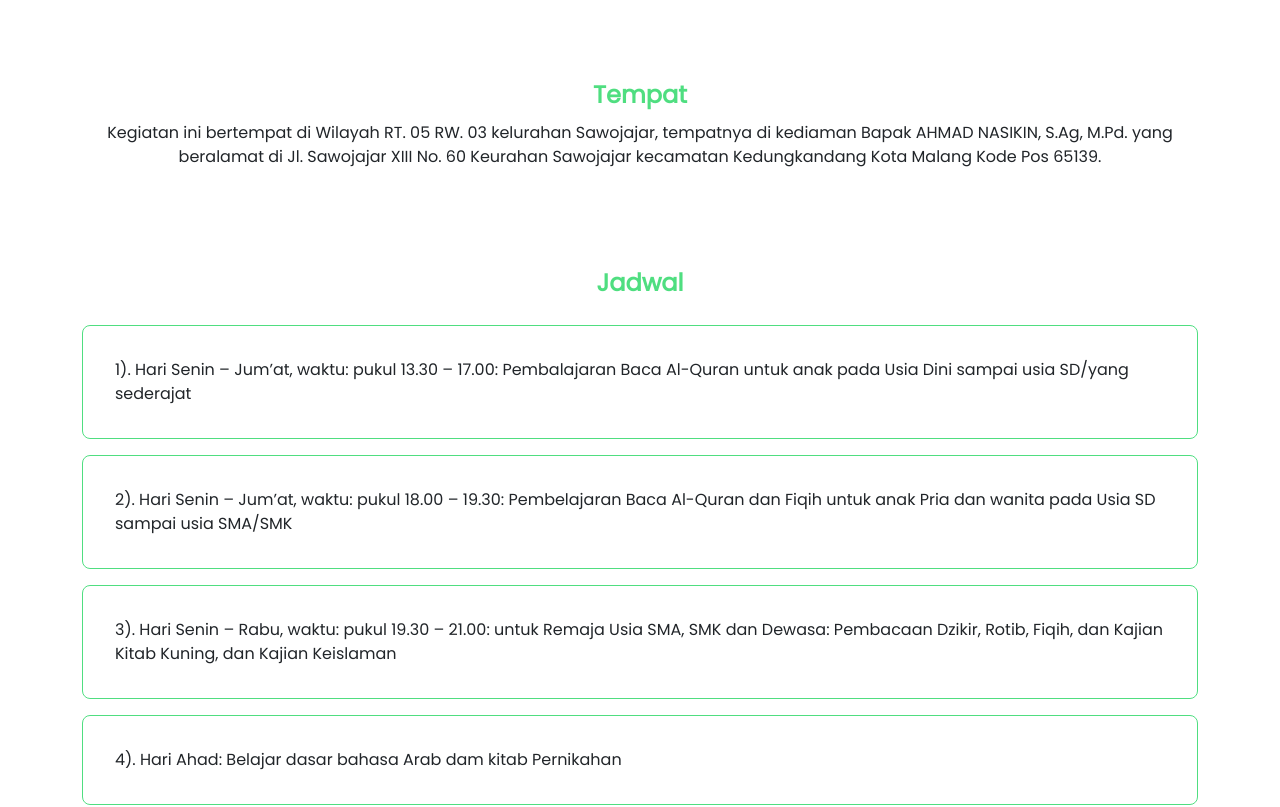
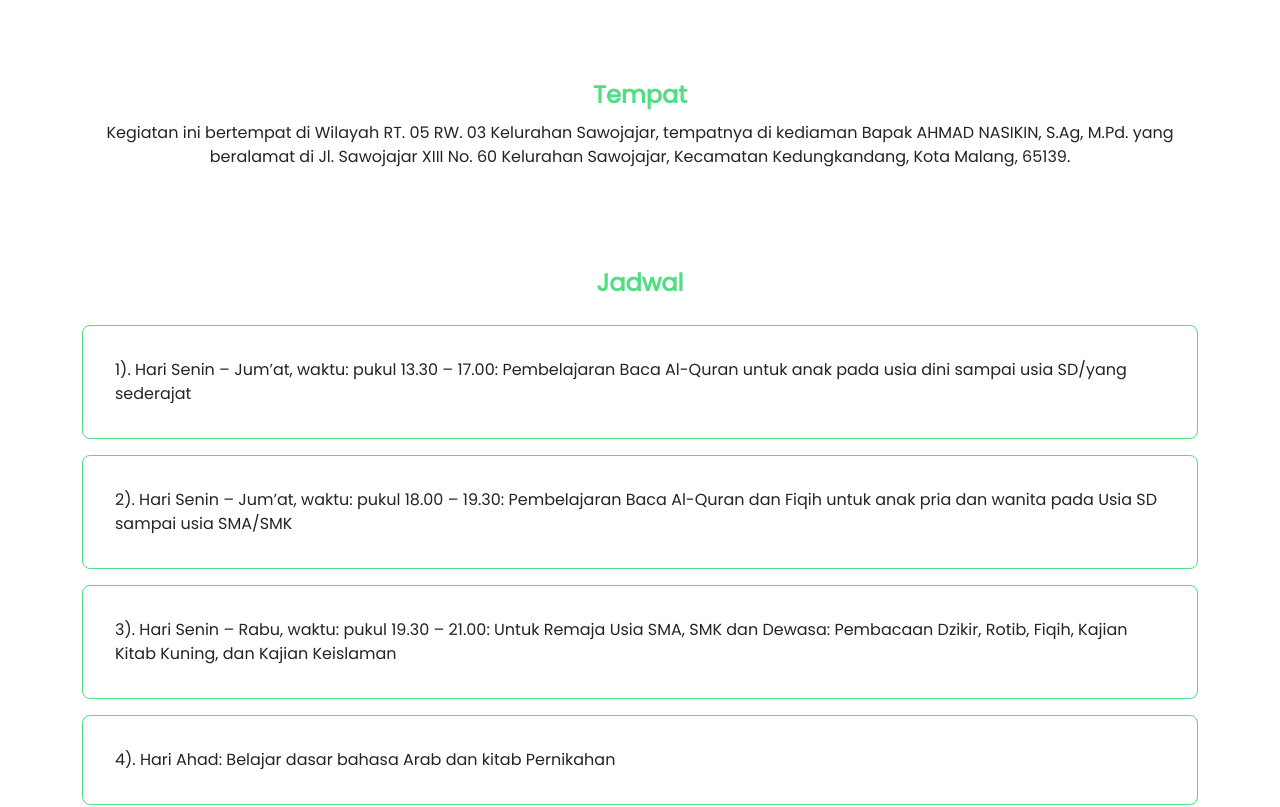
Before and after one commit to Dystianen/Dystianen.github.io, a plain HTML site: page jadwal.html in a window 1280 px wide. Shown: the part 447-1254 px from the top of the page. Drawn offline with nearby package versions, Linux system fonts and the light colour scheme.

Commit message:
Fix Typo Wording

```diff
--- a/jadwal.html
+++ b/jadwal.html
@@ -86,25 +86,25 @@
 
     <div class="visi">
         <h3 class="title-vm" data-aos="zoom-in">Tempat</h3>
-        <p data-aos="zoom-in">Kegiatan ini bertempat di Wilayah RT. 05 RW. 03 kelurahan Sawojajar, tempatnya di kediaman Bapak AHMAD
-            NASIKIN, S.Ag, M.Pd. yang beralamat di Jl. Sawojajar XIII No. 60 Keurahan Sawojajar kecamatan Kedungkandang
-            Kota Malang Kode Pos 65139.</p>
+        <p data-aos="zoom-in">Kegiatan ini bertempat di Wilayah RT. 05 RW. 03 Kelurahan Sawojajar, tempatnya di kediaman Bapak AHMAD
+            NASIKIN, S.Ag, M.Pd. yang beralamat di Jl. Sawojajar XIII No. 60 Kelurahan Sawojajar, Kecamatan Kedungkandang,
+            Kota Malang, 65139.</p>
     </div>
 
     <div class="misi" data-aos="zoom-in">
         <h3 class="title-vm text-center" data-aos="zoom-in">Jadwal</h3>
         <div class="border-jadwal" data-aos="fade-up">
-            <p>1). Hari Senin – Jum’at, waktu: pukul 13.30 – 17.00: Pembalajaran Baca Al-Quran untuk anak pada Usia Dini
+            <p>1). Hari Senin – Jum’at, waktu: pukul 13.30 – 17.00: Pembelajaran Baca Al-Quran untuk anak pada usia dini
                 sampai usia SD/yang sederajat</p>
         </div>
         <div class="border-jadwal" data-aos="fade-up">
-            <p>2). Hari Senin – Jum’at, waktu: pukul 18.00 – 19.30: Pembelajaran Baca Al-Quran dan Fiqih untuk anak Pria dan wanita pada  Usia SD sampai usia SMA/SMK</p>
+            <p>2). Hari Senin – Jum’at, waktu: pukul 18.00 – 19.30: Pembelajaran Baca Al-Quran dan Fiqih untuk anak pria dan wanita pada  Usia SD sampai usia SMA/SMK</p>
         </div>
         <div class="border-jadwal" data-aos="fade-up">
-            <p>3). Hari Senin – Rabu, waktu: pukul 19.30 – 21.00: untuk Remaja Usia SMA, SMK dan Dewasa: Pembacaan Dzikir, Rotib, Fiqih, dan Kajian Kitab Kuning, dan Kajian Keislaman</p>
+            <p>3). Hari Senin – Rabu, waktu: pukul 19.30 – 21.00: Untuk Remaja Usia SMA, SMK dan Dewasa: Pembacaan Dzikir, Rotib, Fiqih, Kajian Kitab Kuning, dan Kajian Keislaman</p>
         </div>
         <div class="border-jadwal" data-aos="fade-up">
-            <p>4). Hari Ahad: Belajar dasar bahasa Arab dam kitab Pernikahan</p>
+            <p>4). Hari Ahad: Belajar dasar bahasa Arab dan kitab Pernikahan</p>
         </div>
     </div>
 </div>
```
Also changed, not shown: Index.html (+1 -1 lines), visi-misi.html (+2 -2 lines).
